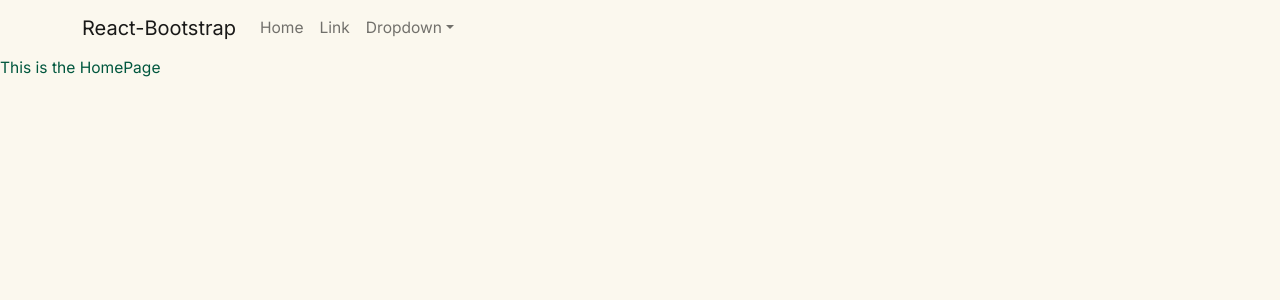
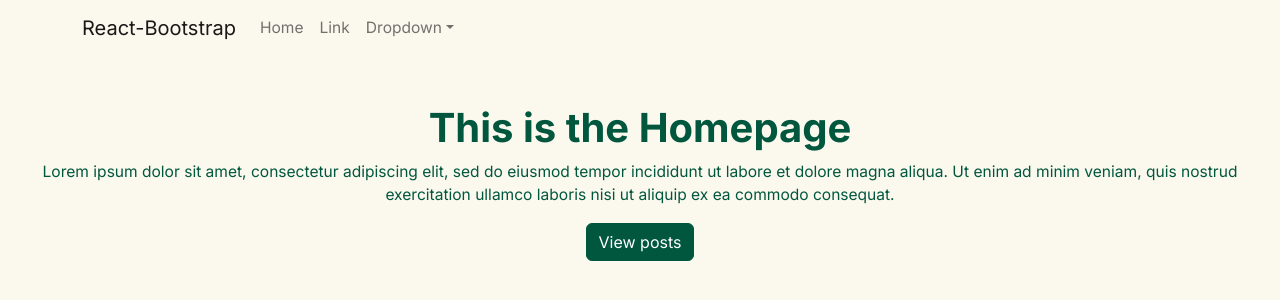
Before and after one commit to Jimbozz/acterio-site, a React (Create React App) app: page / in a window 1280 px wide. Shown: the top 300 px of the page. Built offline with nearby package versions, Linux system fonts and the light colour scheme.

Commit message:
added content

```diff
--- a/src/components/home/HomePage.jsx
+++ b/src/components/home/HomePage.jsx
@@ -1,10 +1,27 @@
 import React from "react";
 import Layout from "../../layout/Layout";
+import Button from "react-bootstrap/Button";
+import { NavLink } from "react-router-dom";
 
 function HomePage() {
   return (
     <Layout>
-      <div>This is the HomePage</div>
+      <div className="py-5 text-center">
+        <h1 className="fw-bold">This is the Homepage</h1>
+        <p>
+          Lorem ipsum dolor sit amet, consectetur adipiscing elit, sed do
+          eiusmod tempor incididunt ut labore et dolore magna aliqua. Ut enim ad
+          minim veniam, quis nostrud exercitation ullamco laboris nisi ut
+          aliquip ex ea commodo consequat.
+        </p>
+        <NavLink
+          to="/posts"
+          className="btn btn-primary"
+          data-bs-toggle="button"
+          aria-pressed="true">
+          View posts
+        </NavLink>
+      </div>
     </Layout>
   );
 }
```
